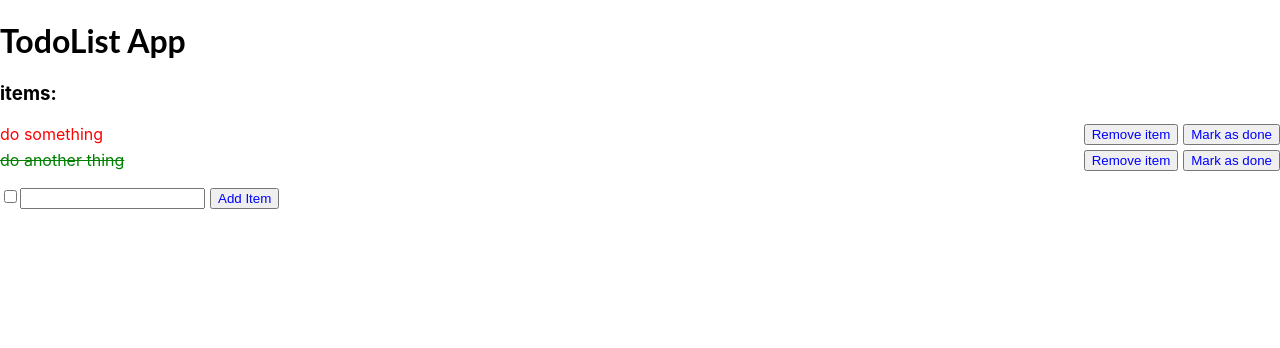
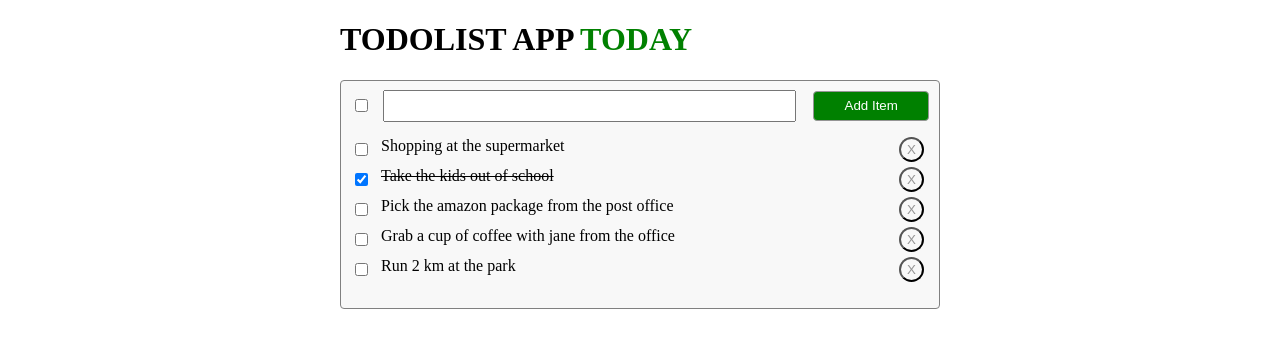
Before and after one commit to adica/react-todo-list, a React (Create React App) app: page / in a window 1280 px wide. Shown: the top 348 px of the page. Built offline with nearby package versions, Linux system fonts and the light colour scheme.

Commit message:
fix(design): basic look

```diff
--- a/package.json
+++ b/package.json
@@ -5,6 +5,7 @@
   "homepage": "https://adica.github.io/react-todo-list/",
   "dependencies": {
     "classnames": "^2.2.6",
+    "node-sass": "^4.9.3",
     "react": "^16.5.2",
     "react-dom": "^16.5.2",
     "react-scripts": "2.0.4"
--- a/src/components/item.js
+++ b/src/components/item.js
@@ -9,15 +9,16 @@ export default function Item({ item, handleRemoveClick, handleMarkAsDone }) {
             id={item.id}
             className={itemClasses}
             key={item.id}>
+            <input
+                checked={item.done}
+                type="checkbox"
+                onClick={() => handleMarkAsDone(item)}
+            />
             <span>{item.title}</span>
             <button
                 className="remove"
                 onClick={() => handleRemoveClick(item)}>
-                Remove item
-            </button>
-            <button
-                onClick={() => handleMarkAsDone(item)}>
-                Mark as done
+                X
             </button>
         </li>
     );
--- a/src/components/todolist.js
+++ b/src/components/todolist.js
@@ -1,7 +1,7 @@
 import React from 'react';
-import cn from 'classnames';
 import Item from './item';
 import { items } from './../items';
+import './todolist.scss';
 
 export default class TodoList extends React.Component {
     constructor(props) {
@@ -33,7 +33,8 @@ export default class TodoList extends React.Component {
                 title: input.value,
                 done: false,
                 shown: false
-            }
+            };
+
             this.setState(() => ({
                 list: [...this.state.list, item]
             }), console.log('addItem'));
@@ -70,22 +71,44 @@ export default class TodoList extends React.Component {
         const list = this.state.list.map((i) => {
             i.done = e.target.checked;
             return i;
-        })
+        });
         this.setState({ list });
     }
 
     render() {
         return (
-            <div>
-                <h1>TodoList App</h1>
+            <div className="container">
+                <header className="header">
+                    <h1>TODOLIST APP <span>TODAY</span></h1>
+                </header>
 
-                <h3>items:</h3>
+                <section className="section">
+                    <div className="form">
+                        <input
+                            type="checkbox"
+                            className="mark-all"
+                            onClick={this.markAll}
+                        />
+                        <input
+                            type="text"
+                            className="text-input"
+                            ref={this.inputRef}
+                            onKeyPress={this.enterPressed}
+                        />
+                        <button
+                            className="add"
+                            onClick={this.addItem}>
+                            Add Item
+                        </button>
+                    </div>
+
+
                     {!this.state.list.length && (
                         <div>No items on the list</div>
                     )}
 
                     {this.state.list && (
-                    <ul>
+                        <ul className="items-list">
                             {this.state.list.map(i => (
                                 <Item
                                     item={i}
@@ -93,17 +116,10 @@ export default class TodoList extends React.Component {
                                     handleMarkAsDone={this.markAsDone}
                                 />
                             ))}
-
                         </ul>
                     )}
+                </section>
 
-                <input type="checkbox" onClick={this.markAll} />
-                <input
-                    type="text"
-                    ref={this.inputRef}
-                    onKeyPress={this.enterPressed}
-                />
-                <button className="add" onClick={this.addItem}>Add Item</button>
 
             </div>
         )
--- /dev/null
+++ b/src/components/todolist.scss
@@ -0,0 +1,82 @@
+$green: green;
+$white: #ffffff;
+$gray: #959595;
+$gray-light: #f8f8f8;
+
+.container {
+  width: 600px;
+  margin: 0 auto;
+
+  .header {
+    font-size: 16px;
+
+    span {
+      color: $green;
+    }
+  }
+
+  .section {
+    border: 1px solid gray;
+    background-color: $gray-light;
+    padding: 10px;
+    border-radius: 4px;
+
+    .form {
+      display: flex;
+      justify-content: space-between;
+      align-items: center;
+      height: 30px;
+
+      .mark-all {
+
+      }
+
+      .text-input {
+        width: 70%;
+        height: 85%;
+      }
+
+      .add {
+        margin-left: 5px;
+        height: 100%;
+        width: 20%;
+        border: 1px solid $gray;
+        border-radius: 4px;
+        color: $white;
+        background-color: $green;
+      }
+    }
+
+    .items-list {
+      padding: 0;
+
+      .item {
+        margin-bottom: 5px;
+        display: flex;
+        justify-content: space-between;
+
+        span {
+          padding-left: 10px;
+        }
+      }
+
+      .item.done span {
+        text-decoration: line-through
+      }
+
+      .remove {
+        margin-left: auto;
+        margin-right: 5px;
+        width: 25px;
+        height: 25px;
+        border-radius: 50%;
+        display: flex;
+        align-items: center;
+        justify-content: center;
+        color: $gray;
+        background-color: $gray-light;
+        cursor: pointer;
+      }
+    }
+  }
+}
--- a/src/index.css
+++ b/src/index.css
@@ -12,40 +12,3 @@ code {
   font-family: source-code-pro, Menlo, Monaco, Consolas, "Courier New",
     monospace;
 }
-
-h1, p {
-  font-family: Lato;
-}
-
-.add {
-  margin-left: 5px;
-}
-
-ul {
-  padding: 0;
-}
-
-.item {
-  margin-bottom: 5px;
-  display: flex;
-  justify-content: space-between;
-}
-
-.item.normal span{
-  color: red;
-}
-
-.item.done span {
-  color: green;
-  text-decoration: line-through
-}
-
-button {
-  text-decoration: none;
-  color: blue;
-}
-
-.remove {
-  margin-left: auto;
-  margin-right: 5px;
-}
--- a/src/index.js
+++ b/src/index.js
@@ -1,6 +1,5 @@
 import React from 'react';
 import ReactDOM from 'react-dom';
-import './index.css';
 import TodoList from './components/todolist';
 import * as serviceWorker from './serviceWorker';
 
--- a/src/items.js
+++ b/src/items.js
@@ -1,12 +1,27 @@
 export const items = [
     {
         id: '111',
-        title: 'do something',
+        title: 'Shopping at the supermarket',
         done: false
     },
     {
         id: '222',
-        title: 'do another thing',
+        title: 'Take the kids out of school',
         done: true
+    },
+    {
+        id: '333',
+        title: 'Pick the amazon package from the post office',
+        done: false
+    },
+    {
+        id: '444',
+        title: 'Grab a cup of coffee with jane from the office',
+        done: false
+    },
+    {
+        id: '555',
+        title: 'Run 2 km at the park',
+        done: false
     }
 ];
```
Also changed, not shown: 2 other files (tests, documents, lock files or other folders). Lines whose indentation alone changed are shown as unchanged.
